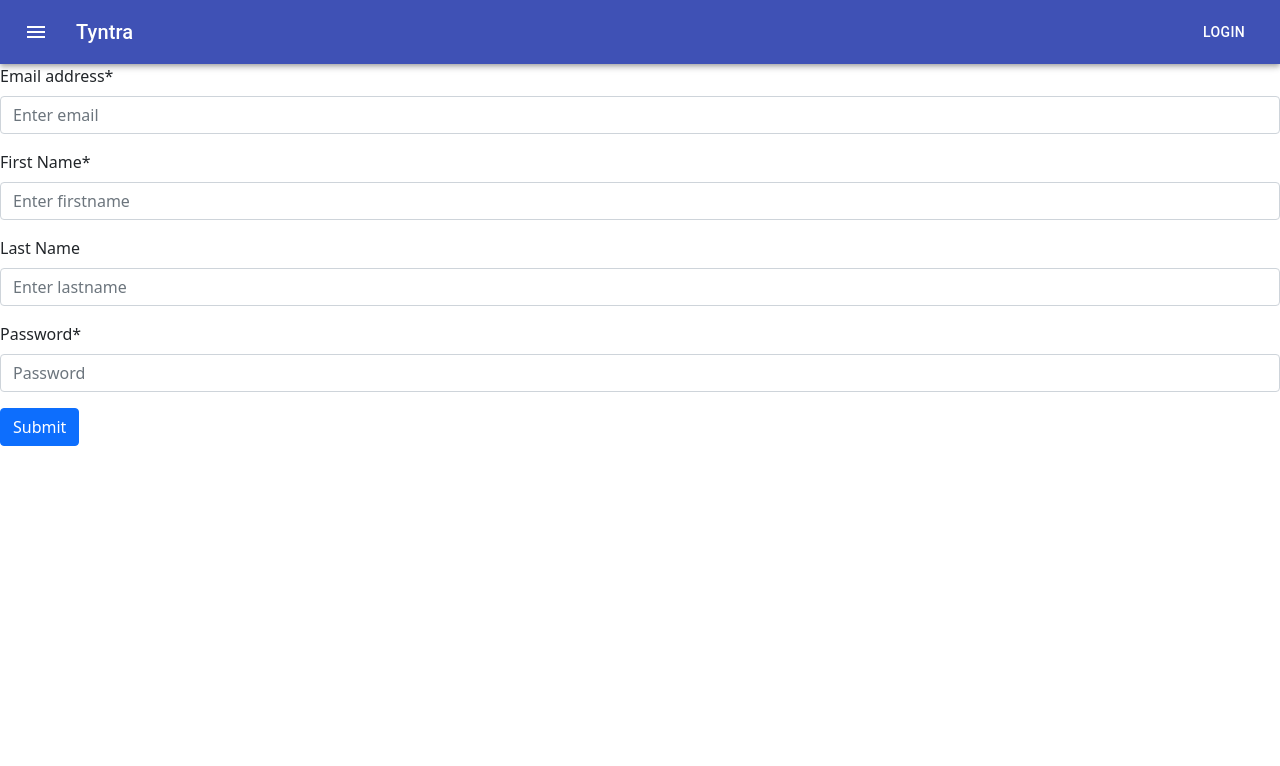
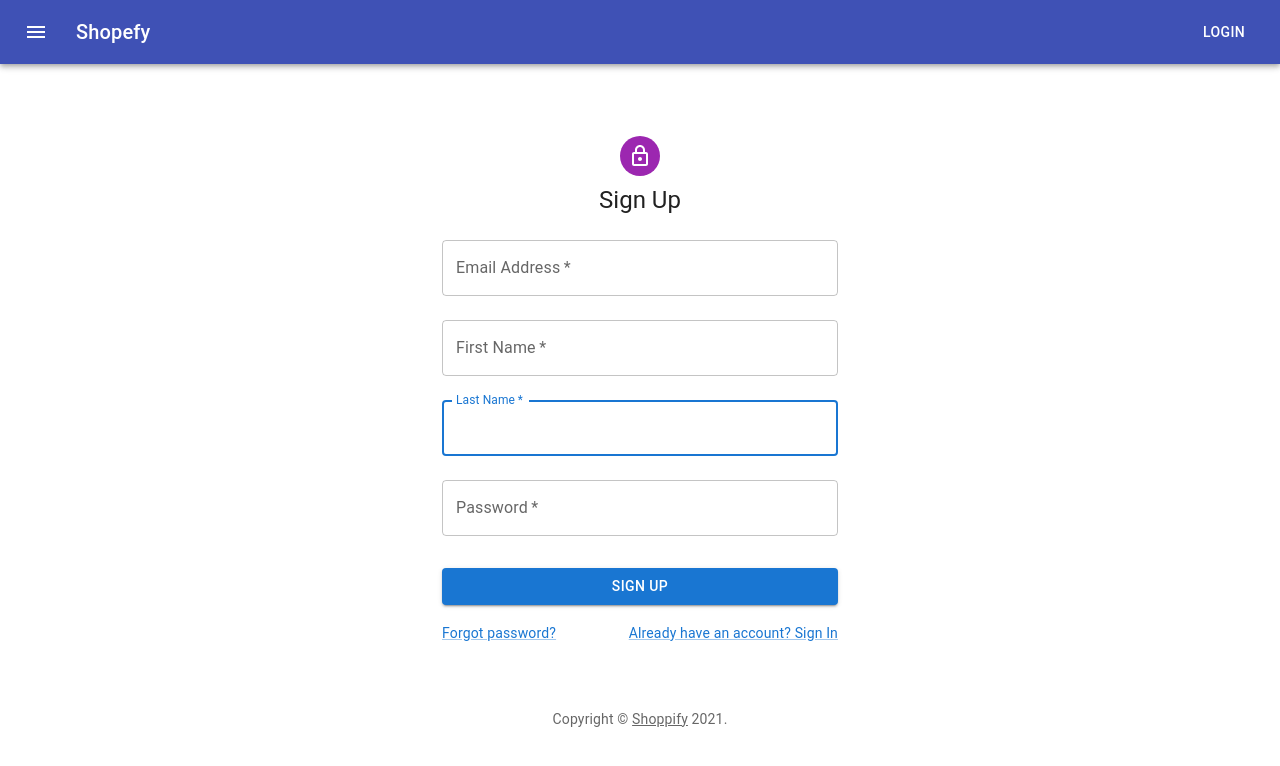
Before and after one commit to Shivansh34/Shopefy, a React (Create React App) app in the folder frontend/: page /register in a window 1280 px wide. Shown: the top 766 px of the page. Built offline with nearby package versions, Linux system fonts and the light colour scheme.

Commit message:
new register page

```diff
--- a/frontend/src/Screens/CartScreen.js
+++ b/frontend/src/Screens/CartScreen.js
@@ -62,7 +62,7 @@
         <div className="cartscreen__right">
           <div className="cartscreen__info">
             <p>Subtotal ({getCartCount()}) items</p>
-            <p>Rs{getCartSubTotal()}</p>
+            <p>Rs. {getCartSubTotal()}</p>
           </div>
           <div>
             <button>Proceed To Checkout</button>
--- a/frontend/src/Screens/RegisterScreen.js
+++ b/frontend/src/Screens/RegisterScreen.js
@@ -1,16 +1,39 @@
-import {Form,Alert,Button} from 'react-bootstrap';
+import Avatar from '@mui/material/Avatar';
+import Button from '@mui/material/Button';
+import CssBaseline from '@mui/material/CssBaseline';
+import TextField from '@mui/material/TextField';
+import FormControlLabel from '@mui/material/FormControlLabel';
+import Checkbox from '@mui/material/Checkbox';
+import Link from '@mui/material/Link';
+import Grid from '@mui/material/Grid';
+import Box from '@mui/material/Box';
+import LockOutlinedIcon from '@mui/icons-material/LockOutlined';
+import Typography from '@mui/material/Typography';
+import {Container,Alert} from '@mui/material';
+import { createTheme, ThemeProvider } from '@mui/material/styles';
 import {useState,useEffect} from 'react';
 import {useSelector,useDispatch} from 'react-redux';
 import {register} from '../redux/actions/authActions';
 import * as actionTypes from '../redux/constants/authConstants';
 
+function Copyright(props) {
+    return (
+      <Typography variant="body2" color="text.secondary" align="center" {...props}>
+        {'Copyright © '}
+        <Link color="inherit" href="https://shopify.com/">
+          Shoppify
+        </Link>{' '}
+        {new Date().getFullYear()}
+        {'.'}
+      </Typography>
+    );
+  }
+
 const RegisterScreen = ({history})=>{
     const {message} = useSelector(state => state.getmessage);
     const dispatch = useDispatch();
-    const [email, setEmail] = useState("");
-    const [firstname, setfirstname] = useState("");
-    const [lastname,setlastname] = useState("");
-    const [password, setPassword] = useState("");
+    const theme = createTheme();
+
     useEffect(()=>{
         const user = JSON.parse(localStorage.getItem("user"));
         if(user&&user.token){
@@ -21,32 +44,96 @@
 
     const registerhandler = async (e)=>{
         e.preventDefault();
-        dispatch(register(email,firstname,lastname,password));
+        const data = await new FormData(e.currentTarget);
+        dispatch(register(data.get('email'),data.get('firstname'),data.get('lastname'),data.get('password')));
     }
     return (<>
-        {message!==""?(<Alert variant='info'>{message}</Alert>):<div></div>}
-        <Form onSubmit={registerhandler}>
-        <Form.Group controlId="formGroupEmail">
-            <Form.Label>Email address*</Form.Label>
-            <Form.Control required type="email" placeholder="Enter email" value={email} onChange={(e)=>setEmail(e.target.value)} />
-        </Form.Group>
-        <Form.Group controlId="formGroupFirstname">
-            <Form.Label>First Name*</Form.Label>
-            <Form.Control required type="text" placeholder="Enter firstname" value={firstname} onChange={(e)=>setfirstname(e.target.value)} />
-        </Form.Group>
-        <Form.Group controlId="formGroupLastname">
-            <Form.Label>Last Name</Form.Label>
-            <Form.Control type="text" placeholder="Enter lastname" value={lastname} onChange={(e)=>setlastname(e.target.value)} />
-        </Form.Group>
-        <Form.Group controlId="formGroupPassword">
-            <Form.Label>Password*</Form.Label>
-            <Form.Control required type="password" placeholder="Password" value={password} onChange={(e)=>setPassword(e.target.value)}/>
-        </Form.Group>
-        <Button variant="primary" type="submit">
-            Submit
-        </Button>
-        </Form>
-    </>);
+        <ThemeProvider theme={theme}>
+        <Container component="main" maxWidth="xs">
+            <CssBaseline />
+            <Box
+            sx={{
+                marginTop: 8,
+                display: 'flex',
+                flexDirection: 'column',
+                alignItems: 'center',
+            }}
+            >
+            <Avatar sx={{ m: 1, bgcolor: 'secondary.main' }}>
+                <LockOutlinedIcon />
+            </Avatar>
+            <Typography component="h1" variant="h5">
+                Sign Up
+            </Typography>
+            <Box component="form" onSubmit={registerhandler} noValidate sx={{ mt: 1 }}>
+                {message!==""?(<Alert variant='info'>{message}</Alert>):<div></div>}
+                <TextField
+                margin="normal"
+                required
+                fullWidth
+                id="email"
+                label="Email Address"
+                name="email"
+                autoComplete="email"
+                autoFocus
+                />
+                <TextField
+                margin="normal"
+                required
+                fullWidth
+                id="firstname"
+                label="First Name"
+                name="firstname"
+                autoComplete="firstname"
+                autoFocus
+                />
+                <TextField
+                margin="normal"
+                required
+                fullWidth
+                id="lastname"
+                label="Last Name"
+                name="lastname"
+                autoComplete="lastname"
+                autoFocus
+                />
+                <TextField
+                margin="normal"
+                required
+                fullWidth
+                name="password"
+                label="Password"
+                type="password"
+                id="password"
+                autoComplete="current-password"
+                />
+                <Button
+                type="submit"
+                fullWidth
+                variant="contained"
+                sx={{ mt: 3, mb: 2 }}
+                >
+                Sign Up
+                </Button>
+                <Grid container>
+                <Grid item xs>
+                    <Link href="#" variant="body2">
+                    Forgot password?
+                    </Link>
+                </Grid>
+                <Grid item>
+                    <Link href="/login" variant="body2">
+                    {"Already have an account? Sign In"}
+                    </Link>
+                </Grid>
+                </Grid>
+            </Box>
+            </Box>
+            <Copyright sx={{ mt: 8, mb: 4 }} />
+        </Container>
+        </ThemeProvider>
+    </>
+    );
 }
 
 export default RegisterScreen;
--- a/frontend/src/components/CartItem.js
+++ b/frontend/src/components/CartItem.js
@@ -10,7 +10,7 @@
       <Link to={`/product/${item.product}`} className="cartItem__name">
         <p>{item.name}</p>
       </Link>
-      <p className="cartitem__price">${item.price}</p>
+      <p className="cartitem__price">Rs. {item.price}</p>
       <select
         value={item.qty}
         onChange={(e) => qtyChangeHandler(item.id, e.target.value)}
--- a/frontend/src/components/Navbarcomp.js
+++ b/frontend/src/components/Navbarcomp.js
@@ -48,7 +48,7 @@
         </IconButton>
         <Typography variant="h6" className={classes.title} >
         <Link to="/" style={{textDecoration:'None',color:'white'}}>
-          Tyntra
+          Shopefy
         </Link>
         </Typography>
         {(user.isLoggedIn)? (
--- a/frontend/src/redux/actions/authActions.js
+++ b/frontend/src/redux/actions/authActions.js
@@ -89,5 +89,5 @@
   dispatch({
     type: actionTypes.LOGOUT,
   });
-  localStorage.setItem("user",JSON.stringify(getState().getuser));
+  localStorage.setItem("user",JSON.stringify(""));
 };
```
